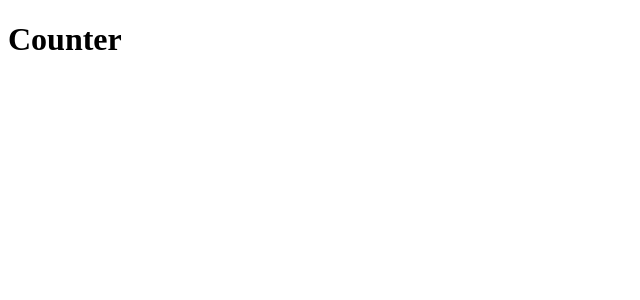
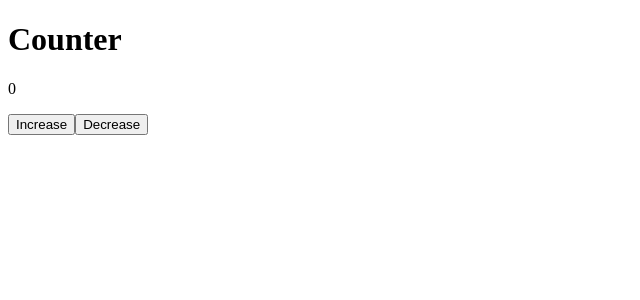
Before and after one commit to muxlisa-maxmudova/typescript, a React (Vite) app: page / in a window 1280 px wide. Shown: the top 300 px of the page, without its empty margins (0-640 px from the left). Built offline with nearby package versions, Linux system fonts and the light colour scheme.

Commit message:
counter worked

```diff
--- a/src/State_hook/Counter.tsx
+++ b/src/State_hook/Counter.tsx
@@ -1,9 +1,12 @@
+import {useState} from "react";
 const Counter = () => {
-
+    const [count, setCount] = useState<number>(0);//<number> here is type
     return (
         <div>
             <h1>Counter</h1>
-
+            <p>{count}</p>
+            <button onClick={()=>{setCount(prevState => prevState+1)}}>Increase</button>
+            <button onClick={()=>{setCount(prevState => prevState-1)}}>Decrease</button>
         </div>
     )
 }
```
